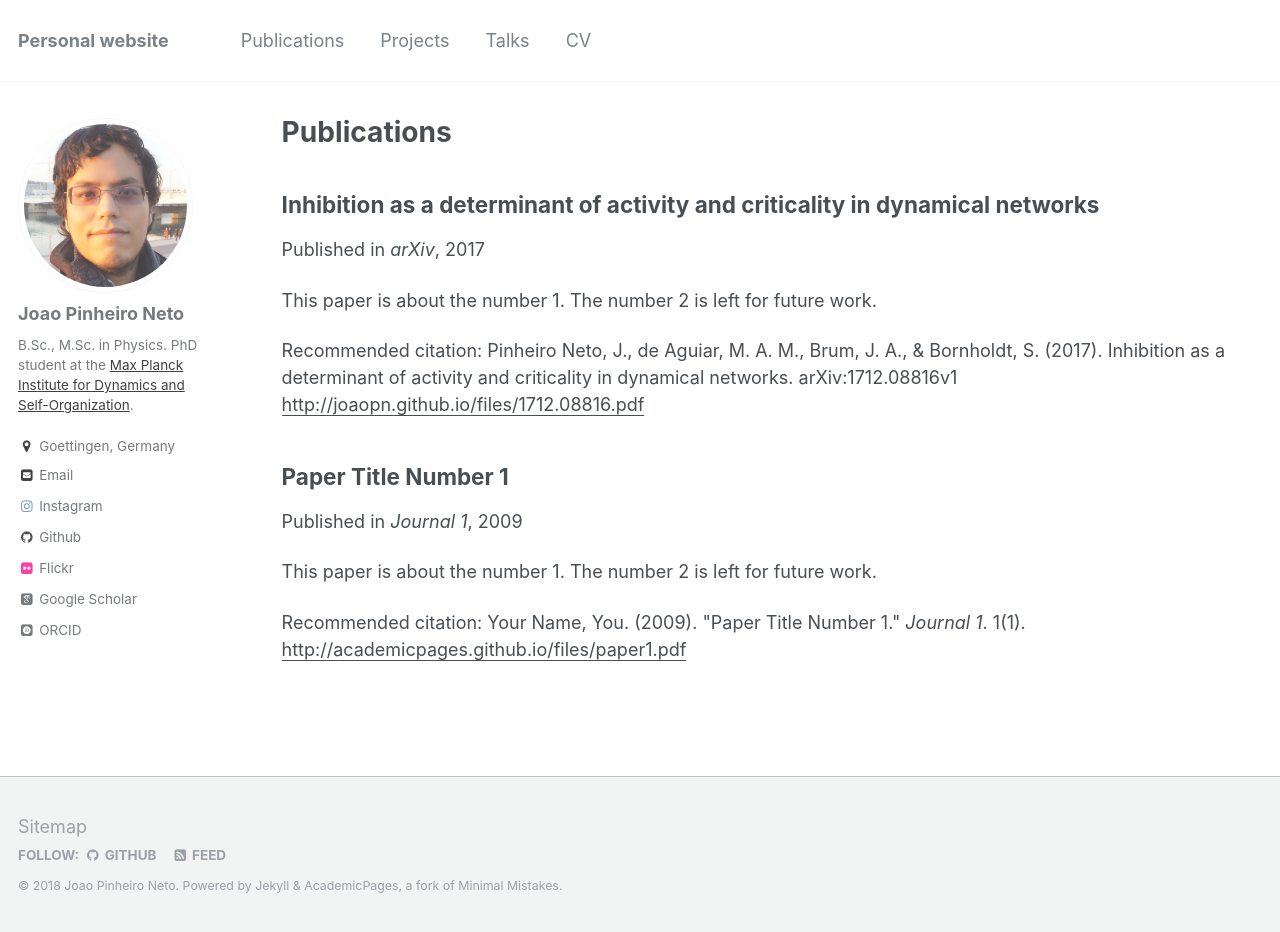
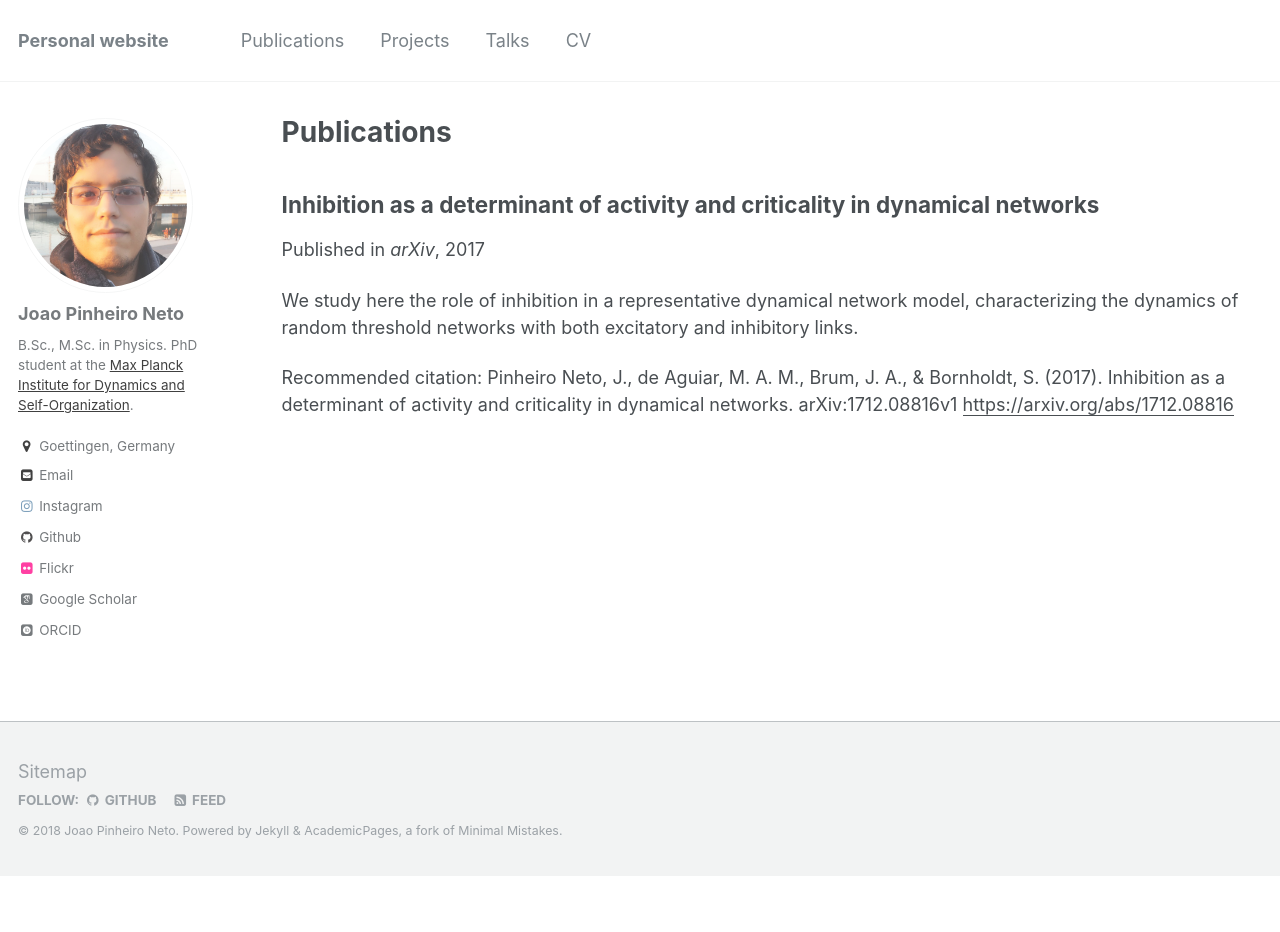
Before and after one commit to joaopn/joaopn.github.io, a Jekyll site: the page built from _pages/publications.md, in a window 1280 px wide and 932 px high. Built offline with Jekyll 4.4.1, drawn with Linux system fonts in a browser that asks for light colours; some web fonts are replaced.

```diff
--- a/_publications/2009-10-01-paper-title-number-1.md
+++ /dev/null
@@ -1,15 +0,0 @@
----
-title: "Paper Title Number 1"
-collection: publications
-permalink: /publication/2009-10-01-paper-title-number-1
-excerpt: 'This paper is about the number 1. The number 2 is left for future work.'
-date: 2009-10-01
-venue: 'Journal 1'
-paperurl: 'http://academicpages.github.io/files/paper1.pdf'
-citation: 'Your Name, You. (2009). &quot;Paper Title Number 1.&quot; <i>Journal 1</i>. 1(1).'
----
-This paper is about the number 1. The number 2 is left for future work.
-
-[Download paper here](http://academicpages.github.io/files/paper1.pdf)
-
-Recommended citation: Your Name, You. (2009). "Paper Title Number 1." <i>Journal 1</i>. 1(1).
--- a/_publications/2017-inhibition-rtn.md
+++ b/_publications/2017-inhibition-rtn.md
@@ -2,10 +2,10 @@
 title: "Inhibition as a determinant of activity and criticality in dynamical networks"
 collection: publications
 permalink: /publication/2017-inhibition-rtn
-excerpt: 'This paper is about the number 1. The number 2 is left for future work.'
+excerpt: 'We study here the role of inhibition in a representative dynamical network model, characterizing the dynamics of random threshold networks with both excitatory and inhibitory links.'
 date: 2017-12-23
 venue: 'arXiv'
-paperurl: 'http://joaopn.github.io/files/1712.08816.pdf'
+paperurl: 'https://arxiv.org/abs/1712.08816'
 citation: 'Pinheiro Neto, J., de Aguiar, M. A. M., Brum, J. A., & Bornholdt, S. (2017). Inhibition as a determinant of activity and criticality in dynamical networks. arXiv:1712.08816v1'
 ---
 A certain degree of inhibition is a common trait of dynamical networks in nature, ranging from neuronal and biochemical networks, to social and technological networks. We study here the role of inhibition in a representative dynamical network model, characterizing the dynamics of random threshold networks with both excitatory and inhibitory links. Varying the fraction of excitatory links has a strong effect on the network's population activity and its sensitivity to perturbation. The average degree $K$, known to have a strong effect on the dynamics when small, loses its influence on the dynamics as its value increases. Instead, the strength of inhibition is a determinant of dynamics and sensitivity here, allowing for criticality only in a specific corridor of inhibition. This criticality corridor requires that excitation dominates, while the balance region corresponds to maximum sensitivity to perturbation. We develop mean-field approximations of the population activity and sensitivity and find that the network dynamics is independent of degree distribution for high $K$. In a minimal model of an adaptive threshold network we demonstrate how the dynamics remains robust against changes in the topology. This adaptive model can be extended in order to generate networks with a controllable activity distribution and specific topologies.
```
Also changed, not shown: _pages/about.md (+1 -1 lines), _pages/projects.html (added, +13 -0 lines).
